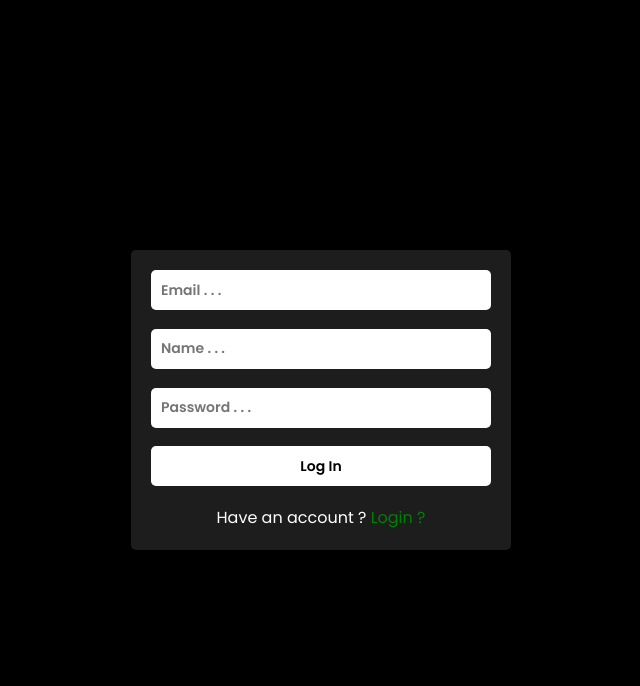
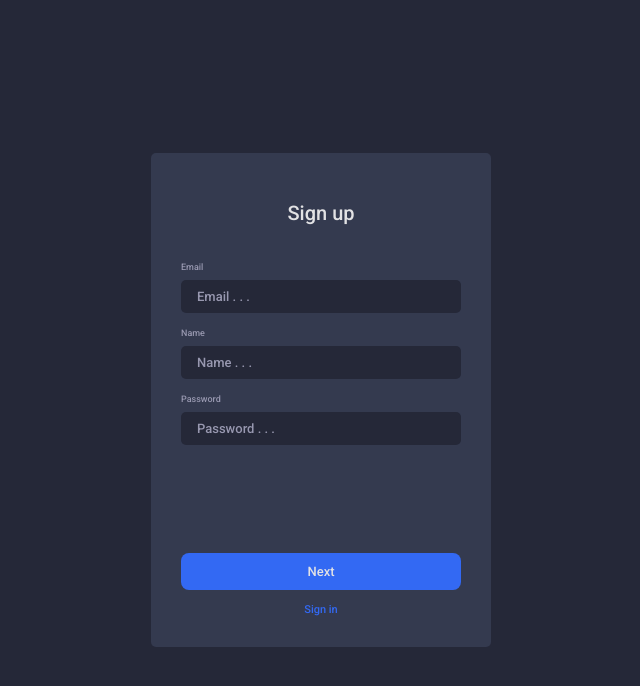
Before and after one commit to Gor0000/ConverseNow, a React (Create React App) app: page /Register in a window 1280 px wide. Shown: the top 686 px of the page, without its empty margins (319-959 px from the left). Built offline with nearby package versions, Linux system fonts and the light colour scheme; no server answers.

Commit message:
second commit

```diff
--- a/public/index.html
+++ b/public/index.html
@@ -9,7 +9,7 @@
       content="Web site created using create-react-app"
     />
     <link rel="apple-touch-icon" href="%PUBLIC_URL%/logo192.png" />
-    <link href="https://fonts.googleapis.com/css?family=Poppins:100,100italic,200,200italic,300,300italic,regular,italic,500,500italic,600,600italic,700,700italic,800,800italic,900,900italic" rel="stylesheet" />
+    <link href="https://fonts.googleapis.com/css?family=Roboto:100,100italic,300,300italic,regular,italic,500,500italic,700,700italic,900,900italic" rel="stylesheet" />
     <title>Converse Now</title>
   </head>
   <body>
--- a/src/LogIn/Login.css
+++ b/src/LogIn/Login.css
@@ -1,52 +1,109 @@
 .LoginFormContainer{
     width: 100%;
     height: 100vh;
-    background-color: black;
+    background-color: #252838;
     display: flex;
     align-items: center;
     justify-content: center;
 }
 
+.LoginFormContainerH1{
+    font-style: normal;
+    font-weight: 500;
+    font-size: 20px;
+    line-height: 20px;
+    text-align: center;
+    color: #E2E2E4;
+    margin-top: 50px;
+    margin-bottom: 40px;
+}
+
 .LoginForm{
-    width: 380px;
-    height: 240px;
+    width: 340px;
+    height: 450px;
     display: flex;
     flex-direction: column;
-    justify-content: space-between;
-    padding: 20px;
-    background-color: rgb(29, 29, 29);
-    border-radius: 5px;
+    align-items: center;
+    background: #343A4F;
+    box-shadow: 0px 0px 6px rgba(0, 0, 0, 0.14);
+    border-radius: 12px;
 }
 
-.LoginForm input,
-.LoginForm button{
-    width: 100%;
-    height: 40px;
+.LoginFormContainerWrappers{
+    display: flex;
+    flex-direction: column;
+    align-items: flex-start;
+    margin-bottom: 16px;
+}
+
+.LoginFormContainerWrappers p{
+    font-style: normal;
+    font-weight: 500;
+    font-size: 9px;
+    line-height: 9px;
+    margin-bottom: 8px;
+    color: #9898B0 !important;
+}
+
+.LoginForm input{
+    width: 280px;
+    height: 33px;
+    background: #252838;
     border-radius: 5px;
     border: none;
-    padding: 10px;
-    font-size: 14px;
-    font-weight: 600;
-    transition: .3s;
-    background-color: white;
-    color: black;
+    padding: 16px;
+    font-style: normal;
+    font-weight: 500;
+    font-size: 13px;
+    line-height: 13px;
+    color: #E2E2E4;
+}
+
+.LoginForm input::placeholder{
+    font-style: normal;
+    font-weight: 500;
+    font-size: 13px;
+    line-height: 13px;
+    color: #9898B0;
 }
 
 .LoginForm input:focus{
     outline: none;
 }
 
-.LoginForm p{
+
+.LoginForm button{
+    margin-top: 106px;
+    background: #3369F3;
+    border-radius: 8px;
+    width: 280px;
+    height: 37px;
+    border: none;
+    font-style: normal;
+    font-weight: 500;
+    font-size: 13px;
+    line-height: 13px;
     text-align: center;
-    color: white;
+    color: #E2E2E4;
+    transition: .3s;
+    cursor: pointer;
 }
 
-.LoginForm p a{
-    color: green;
+.LoginFormContainerNavLink{
+    font-family: 'Roboto';
+    font-style: normal;
+    font-weight: 500;
+    font-size: 11px;
+    line-height: 11px;
+    color: #3369F3;
+    margin-top: 14px;
 }
 
-.LoginForm button:hover{
-    background-color: black;
-    color: white;
-    cursor: pointer;
+.LoginFormContainerWrapperErr{
+    font-style: normal;
+    font-weight: 400;
+    font-size: 10px;
+    line-height: 10px;
+    color: #F44D4D;
+    height: 8px;
 }
--- a/src/LogIn/Login.jsx
+++ b/src/LogIn/Login.jsx
@@ -20,36 +20,33 @@ function Login() {
     setEmail('')
     setPassword('')
   }
-  if(isSuccess){
-    window.location.href = '/Home'
-  }
   if(isLoading){
     return (
       <Loading/>
     )
   }
   if(data){
-    console.log(data)
     if(data.status === 200){
+      window.location.href = '/Home'
       localStorage.setItem('token' , data.token)
       localStorage.setItem('messageId' , data.messageId)
     }
-    else{
-      alert(data.message)
-      window.location.reload()
-    }
-  }
-  if(isError){
-    console.log(error)
-    alert(JSON.stringify('Error ' + error.originalStatus + ' , Please restart the page ( F5 or Ctrl + R )'))
   }
   return (
     <div className='LoginFormContainer'>
         <form onSubmit={formSubmit} className={'LoginForm'}>
-          <input type="text"  name='email' placeholder='Email . . .' onChange={(e) => setEmail(e.target.value)} value={email}/>
-          <input type="password"  name='password' placeholder='Password . . .' onChange={(e) => setPassword(e.target.value)} value={password}/>
-          <button type='submit'>Log In</button>
-          <p>Don't have an account ? <NavLink to={'/Register'}>Register ?</NavLink></p>
+          <h1 className='LoginFormContainerH1'>Sign In</h1>
+          <div className='LoginFormContainerWrappers'>
+            <p>Email</p>
+            <input type="text"  name='email' placeholder='Email . . .' onChange={(e) => setEmail(e.target.value)} value={email}/>
+          </div>
+          <div className='LoginFormContainerWrappers'>
+            <p>Password</p>
+            <input type="password"  name='password' placeholder='Password . . .' onChange={(e) => setPassword(e.target.value)} value={password}/>
+          </div>
+          <span className='LoginFormContainerWrapperErr'>{data ? data.status !== 200 ? `${data.message}` : '' : isError ? JSON.stringify('Error ' + error.originalStatus + ' , Please restart the page ( F5 or Ctrl + R )') : ''}</span>
+          <button type='submit'>Sign in</button>
+          <NavLink className={'LoginFormContainerNavLink'} to={'/Register'}>Create account</NavLink>
         </form>
     </div>
   )
--- a/src/Register/Register.css
+++ b/src/Register/Register.css
@@ -1,52 +1,107 @@
 .RegisterFormContainer{
     width: 100%;
     height: 100vh;
-    background-color: black;
+    background-color: #252838;
     display: flex;
     align-items: center;
     justify-content: center;
 }
 
 .RegisterForm{
-    width: 380px;
-    height: 300px;
+    width: 340px;
+    height: 494px;
     display: flex;
     flex-direction: column;
-    justify-content: space-between;
-    padding: 20px;
-    background-color: rgb(29, 29, 29);
+    align-items: center;
+    background-color: #343A4F;
     border-radius: 5px;
 }
 
-.RegisterForm input,
-.RegisterForm button{
-    width: 100%;
-    height: 40px;
-    border-radius: 5px;
-    border: none;
-    padding: 10px;
-    font-size: 14px;
-    font-weight: 600;
-    transition: .3s;
-    background-color: white;
-    color: black;
+.RegisterFormContainerH1{
+    font-style: normal;
+    font-weight: 500;
+    font-size: 20px;
+    line-height: 20px;
+    text-align: center;
+    color: #E2E2E4;
+    margin-top: 50px;
+    margin-bottom: 40px;
+}
+
+.RegisterFormContainerWrapper{
+    display: flex;
+    flex-direction: column;
+    align-items: flex-start;
 }
 
 .RegisterForm input:focus{
     outline: none;
 }
 
-.RegisterForm p{
-    text-align: center;
-    color: white;
+.RegisterForm input{
+    width: 280px;
+    height: 33px;
+    background: #252838;
+    border-radius: 5px;
+    border: none;
+    padding: 16px;
+    font-style: normal;
+    font-weight: 500;
+    font-size: 13px;
+    line-height: 13px;
+    color: #E2E2E4;
+    margin-bottom: 16px;
 }
 
-.RegisterForm p a{
-    color: green;
+.RegisterForm button{
+    width: 280px;
+    height: 37px;
+    margin-top: 84px;
+    background: #3369F3;
+    border-radius: 8px;
+    font-style: normal;
+    font-weight: 500;
+    font-size: 13px;
+    line-height: 13px;
+    text-align: center;
+    color: #E2E2E4;
+    border: none;
+    cursor: pointer;
 }
 
-.RegisterForm button:hover{
-    background-color: black;
-    color: white;
-    cursor: pointer;
+.RegisterFormContainerNavLink{
+    font-style: normal;
+    font-weight: 500;
+    font-size: 11px;
+    line-height: 11px;
+    text-align: center;
+    color: #3369F3;
+    margin-top: 14px;
 }
+
+.RegisterForm input::placeholder{
+    font-style: normal;
+    font-weight: 500;
+    font-size: 13px;
+    line-height: 13px;
+    color: #9898B0;
+}
+
+.RegisterFormContainerWrapper p{
+    font-family: 'Roboto';
+    font-style: normal;
+    font-weight: 500;
+    font-size: 9px;
+    line-height: 9px;
+    color: #9898B0;
+    margin-bottom: 8px;
+}
+
+.RegisterFormContainerWrapperErr{
+    font-style: normal;
+    font-weight: 400;
+    font-size: 10px;
+    line-height: 10px;
+    color: #F44D4D;
+    height: 8px;
+}
--- a/src/Register/Register.jsx
+++ b/src/Register/Register.jsx
@@ -25,8 +25,6 @@ function Register() {
     )
   }
   if(isError){
-    console.log(error)
-    alert(JSON.stringify('Error ' + error.originalStatus + ' , Please restart the page ( F5 or Ctrl + R )'))
   }
   if(isSuccess){
     window.location.href = 'Login'
@@ -34,11 +32,22 @@ function Register() {
   return (
     <div className='RegisterFormContainer'>
         <form onSubmit={formSubmit} className={'RegisterForm'}>
-          <input type="email"  name='email' placeholder='Email . . .' onChange={(e) => setEmail(e.target.value)} value={email}/>
-          <input type="text"  name='password' placeholder='Name . . .' onChange={(e) => setName(e.target.value)} value={name}/>
-          <input minLength={6} maxLength={12} type="password"  name='password' placeholder='Password . . .' onChange={(e) => setPassword(e.target.value)} value={password}/>
-          <button type='submit'>Log In</button>
-          <p>Have an account ? <NavLink to={'/Login'}>Login ?</NavLink></p>
+          <h1 className='RegisterFormContainerH1'>Sign up</h1>
+          <div className='RegisterFormContainerWrapper'>
+            <p>Email</p>
+            <input type="email"  name='email' placeholder='Email . . .' onChange={(e) => setEmail(e.target.value)} value={email}/>
+          </div>
+          <div className='RegisterFormContainerWrapper'>
+            <p>Name</p>
+            <input type="text"  name='password' placeholder='Name . . .' onChange={(e) => setName(e.target.value)} value={name}/>
+          </div>
+          <div className='RegisterFormContainerWrapper'>
+            <p>Password</p>
+            <input minLength={6} maxLength={12} type="password"  name='password' placeholder='Password . . .' onChange={(e) => setPassword(e.target.value)} value={password}/>
+          </div>
+          <span className='RegisterFormContainerWrapperErr'>{isError ? JSON.stringify('Error ' + error.originalStatus + ' , Please restart the page ( F5 or Ctrl + R )') : ''}</span>
+          <button type='submit'>Next</button>
+          <NavLink className={'RegisterFormContainerNavLink'} to={'/Login'}>Sign in</NavLink>
         </form>
     </div>
   )
--- a/src/index.css
+++ b/src/index.css
@@ -2,7 +2,7 @@
     margin: 0;
     padding: 0;
     box-sizing: border-box;
-    font-family: 'Poppins';
+    font-family: 'Roboto';
 }
 
 img{
```
